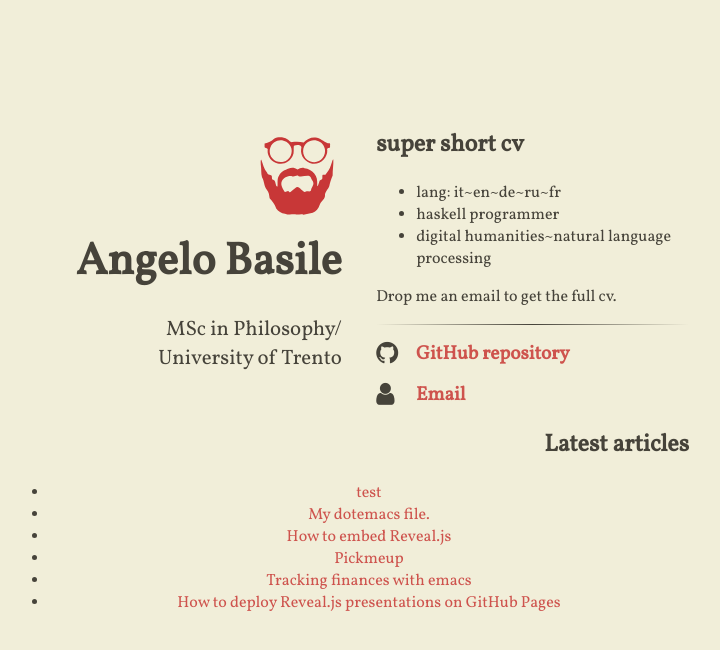
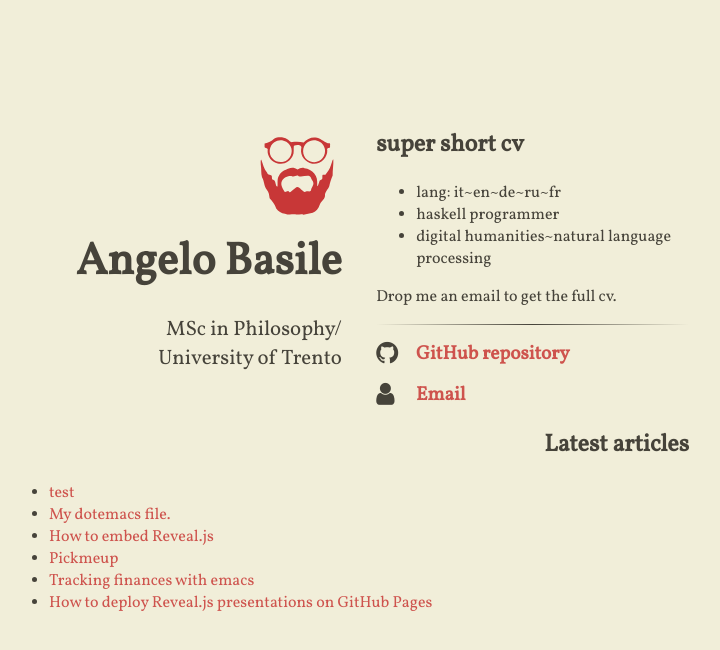
Before and after one commit to rs2/anbasile.github.io, a Jekyll site: the page built from index.html, in a window 1280 px wide. Shown: the top 650 px of the page, without its empty margins (291-1011 px from the left). Built offline with Jekyll 4.4.1, drawn with Linux system fonts in a browser that asks for light colours; nearby versions of some CDN libraries.

Commit message:
Update postlist.html

```diff
--- a/_includes/postlist.html
+++ b/_includes/postlist.html
@@ -1,6 +1,6 @@
   <h2 style="text-align: right;">Latest articles</h2>
 
-  <ul id="postlist" style="text-align: center;">
+  <ul id="postlist">
   {% for post in site.posts %}
     <li>
       <a href="{{ post.url }}">{{ post.title }}</a>
```
